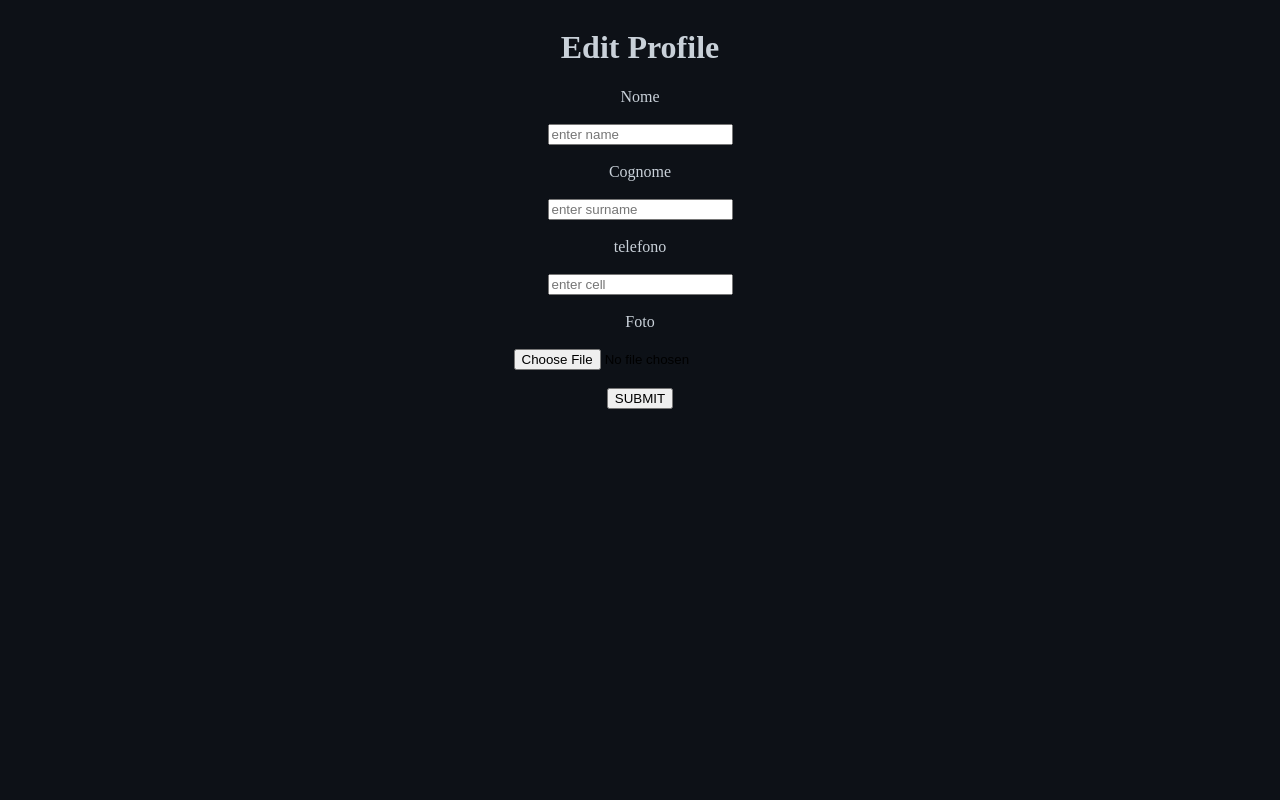
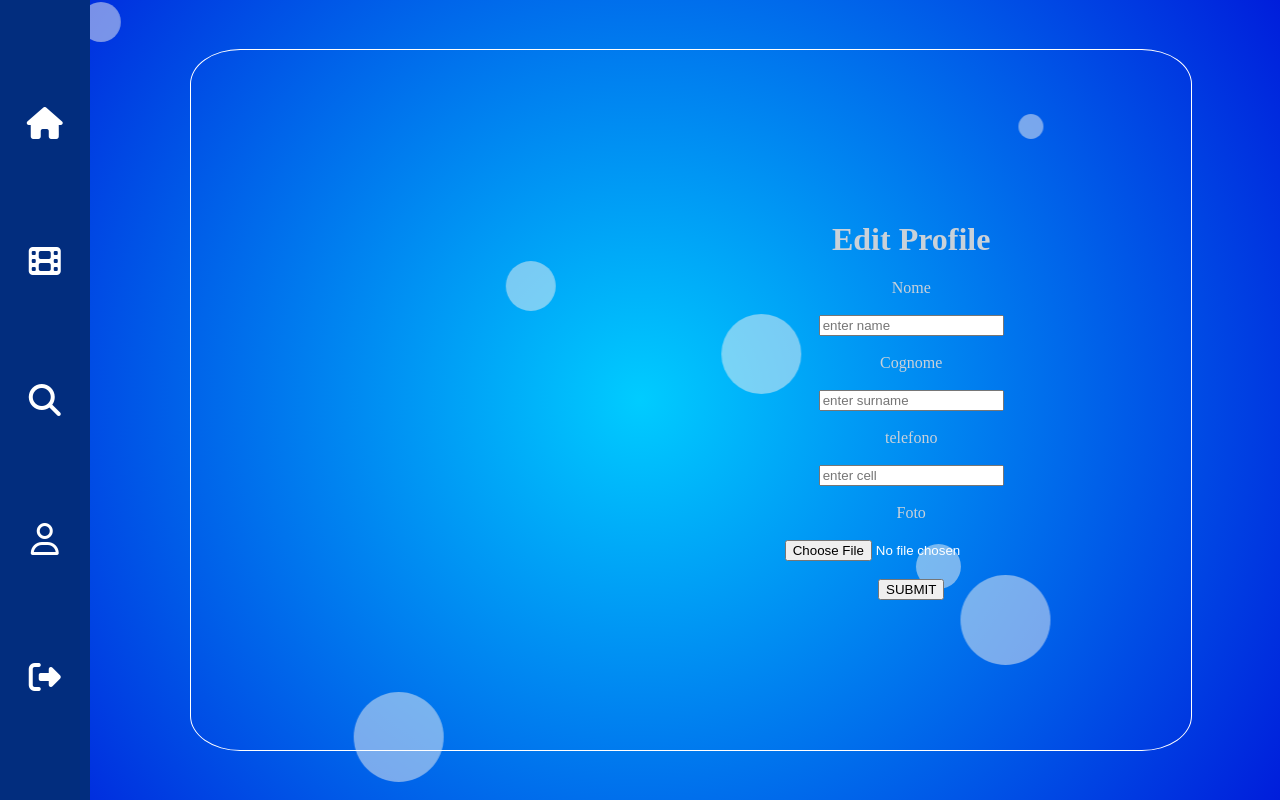
Before and after one commit to YuriRomano02/DibrisPlus, a PHP site: page /modify_user.php in a window 1280 px wide. Run offline with PHP 8.4, Linux system fonts and the light colour scheme; some libraries are stand-ins or nearby versions; some web fonts are replaced.

Commit message:
UPDATE:modify_user.php & modify.css

```diff
--- a/site/Sezioni/Area utente/modify.css
+++ b/site/Sezioni/Area utente/modify.css
@@ -1,7 +1,3 @@
-body{
-    background-color: #0D1117;
-}
-
 aside{
     float: left;
     width: 25%;
@@ -20,7 +16,10 @@
     margin: 0 auto;
     width: 50%;
     height: 100%;
+     margin-right: 30px;
 }
+
+
 
 h1{
     color: #C9D1D9;
@@ -73,3 +72,17 @@
     padding: .2em;
     height: 2em;
   }
+
+.contenitore{
+  width: 1000px;
+  height: 700px;
+  border: 1px solid white;
+  position: absolute;
+  top: 50%;
+  left: 50%;
+  transform: translate(-50%, -50%);
+  border-radius: 5%;
+  display: flex;
+  justify-content: center; /* Center the content horizontally */
+  align-items: center;
+}
--- a/site/Sezioni/Area utente/modify_user.php
+++ b/site/Sezioni/Area utente/modify_user.php
@@ -1,13 +1,24 @@
 <!DOCTYPE html>
 <html lang="en">
+
 <head>
     <meta charset="UTF-8">
     <meta name="viewport" content="width=device-width, initial-scale=1.0">
     <title>Edit Profile</title>
     <link rel="stylesheet" href="modify.css">
+    <link href="https://fonts.cdnfonts.com/css/new-walt-disney-font" rel="stylesheet">
+    <link rel="stylesheet" href="../../Elementi in comune/sfondo.css">
+    <link rel="stylesheet" href="../../Elementi in comune/sidebar.css">
+    <script src="https://kit.fontawesome.com/549ec4da67.js" crossorigin="anonymous"></script>
 </head>
+
 <body>
-<form action="modify_user.php" method="post" enctype="multipart/form-data">
+    <?php
+    include "../../Elementi in comune/sfondo.html";
+    include "../../Elementi in comune/sidebar.php";
+    ?>
+    <div class="contenitore">
+    <form action="modify_user.php" method="post" enctype="multipart/form-data">
         <h1>Edit Profile</h1>
         <label for="Nome">Nome</label><br>
         <input type="text" placeholder="enter name" id="Nome" name="Nome" required><br>
@@ -19,16 +30,18 @@
         <input type="file" placeholder="enter photo" id="foto" name="foto" required><br>
         <button type="submit" name="submit" class="registerbtn">SUBMIT</button>
     </form>
+    </div>
 </body>
+
 </html>
 <?php
-session_start();
-if(isset($_POST["submit"])){
-    if(isset($_FILES["foto"]["tmp_name"]) && !empty($_FILES["foto"]["tmp_name"])) {
+
+if (isset($_POST["submit"])) {
+    if (isset($_FILES["foto"]["tmp_name"]) && !empty($_FILES["foto"]["tmp_name"])) {
         $b = getimagesize($_FILES["foto"]["tmp_name"]);
-        $email=$_SESSION['email'];
+        $email = $_SESSION['email'];
         //Check if the user has selected an image
-        if($b !== false){
+        if ($b !== false) {
             //Get the contents of the image
             $file = $_FILES['foto']['tmp_name'];
             $image = addslashes(file_get_contents($file));
```
